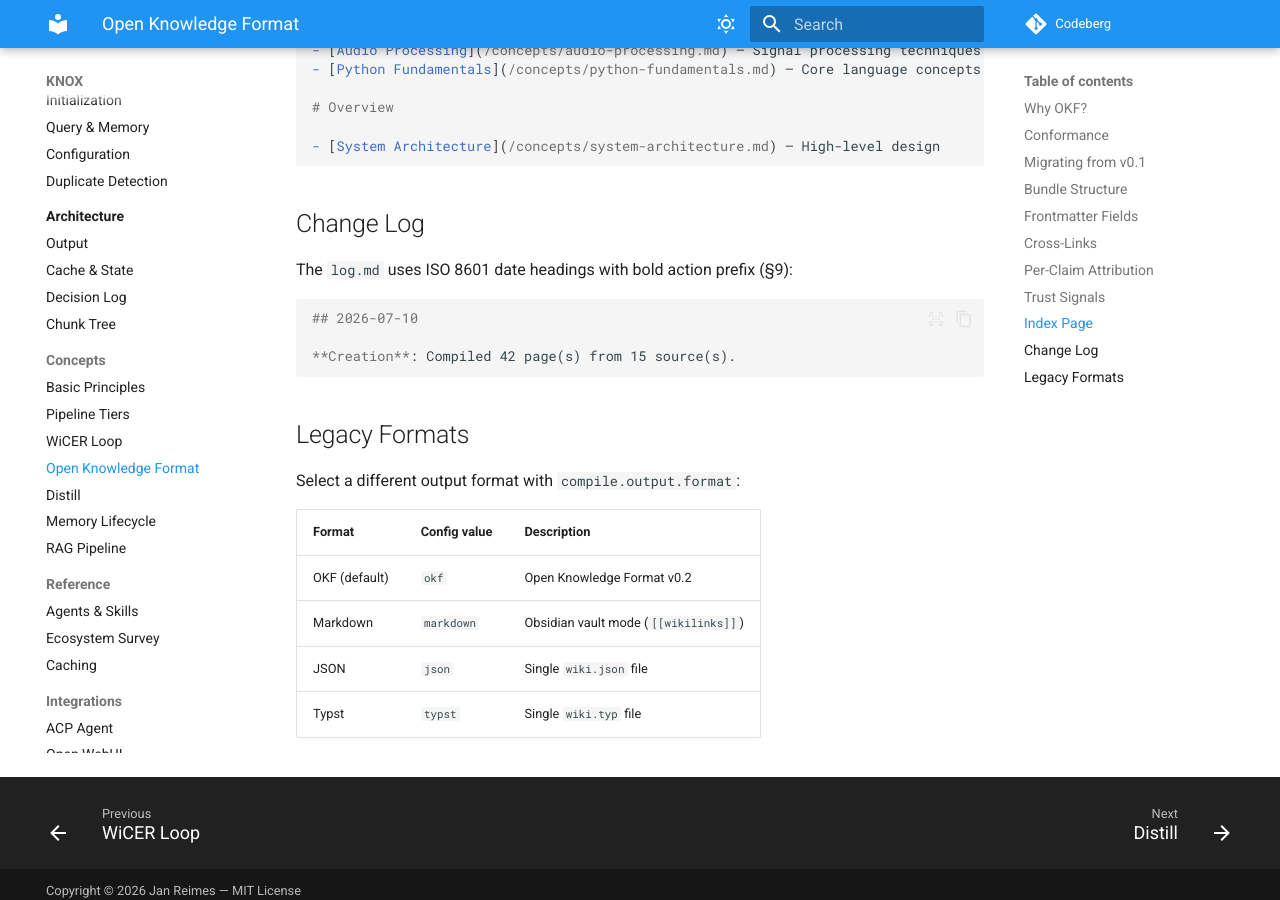
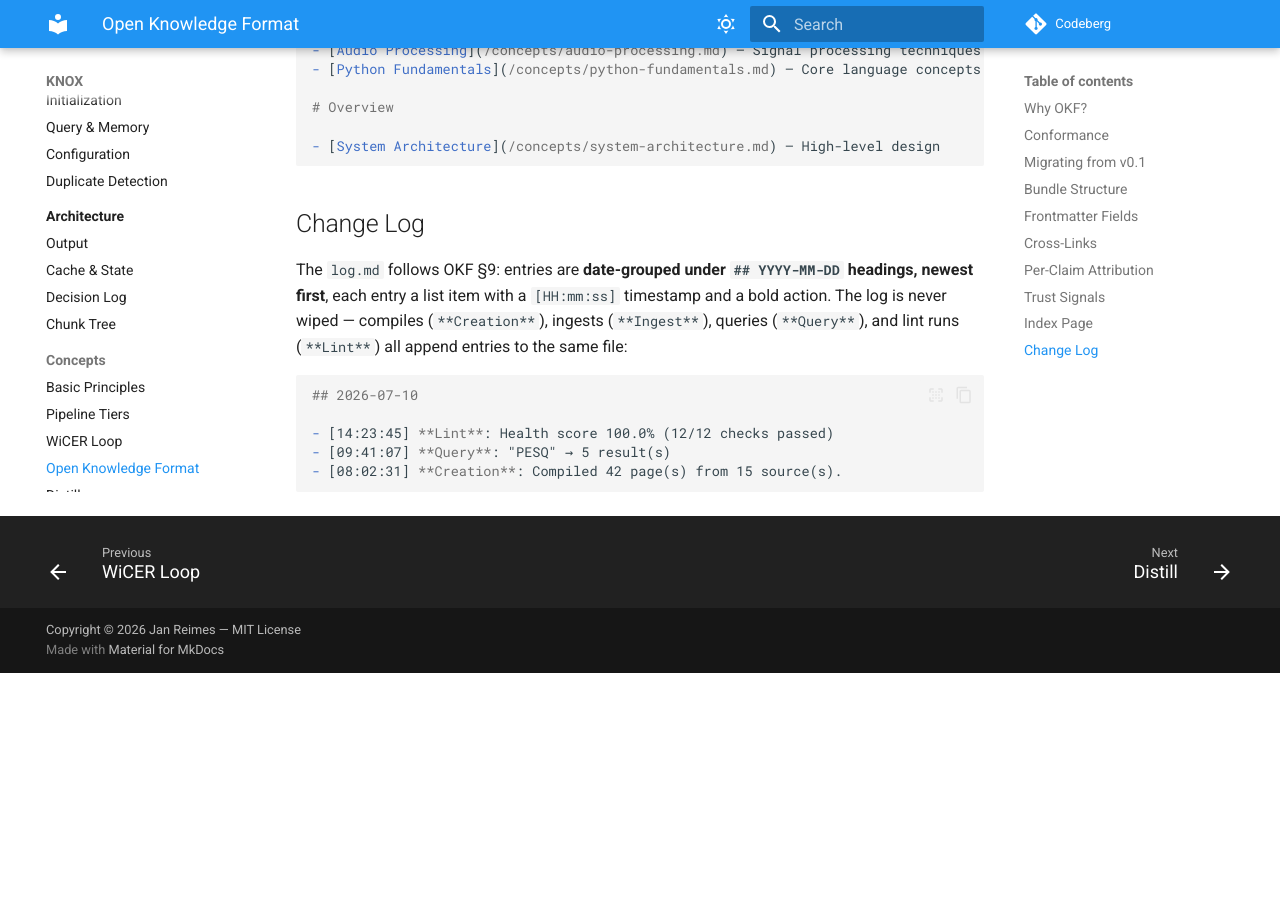
Before and after one commit to jr2804/kompend, an MkDocs documentation site: the page built from docs/concepts/open-knowledge-format.md, in a window 1280 px wide and 900 px high, scrolled down 3529 px. Built offline with MkDocs 1.6.1 and Material for MkDocs 9.7.7, drawn with Linux system fonts in a browser that asks for light colours; after the commit the page ends 4202 px from its top, so only the background shows below that.

Commit message:
📝 docs: OKF §9 log format; enforce MD022/MD023 in default rumdl config

````diff
--- a/docs/concepts/open-knowledge-format.md
+++ b/docs/concepts/open-knowledge-format.md
@@ -141,21 +141,17 @@ okf_version: "0.2"
 
 ## Change Log
 
-The ``log.md`` uses ISO 8601 date headings with bold action prefix (§9):
+The ``log.md`` follows OKF §9: entries are **date-grouped under
+``## YYYY-MM-DD`` headings, newest first**, each entry a list item with a
+``[HH:mm:ss]`` timestamp and a bold action. The log is never wiped —
+compiles (``**Creation**``), ingests (``**Ingest**``), queries
+(``**Query**``), and lint runs (``**Lint**``) all append entries to the
+same file:
 
 ```markdown
 ## 2026-07-10
 
-**Creation**: Compiled 42 page(s) from 15 source(s).
+- [14:23:45] **Lint**: Health score 100.0% (12/12 checks passed)
+- [09:41:07] **Query**: "PESQ" → 5 result(s)
+- [08:02:31] **Creation**: Compiled 42 page(s) from 15 source(s).
 ```
-
-## Legacy Formats
-
-Select a different output format with ``compile.output.format``:
-
-| Format | Config value | Description |
-|--------|-------------|-------------|
-| OKF (default) | ``okf`` | Open Knowledge Format v0.2 |
-| Markdown | ``markdown`` | Obsidian vault mode (``[[wikilinks]]``) |
-| JSON | ``json`` | Single ``wiki.json`` file |
-| Typst | ``typst`` | Single ``wiki.typ`` file |
````
Also changed, not shown: docs/guides/output.md (+4 -1 lines), src/knox/AGENTS.md (+4 -0 lines), src/knox/lint/rumdl.toml (+8 -0 lines).
